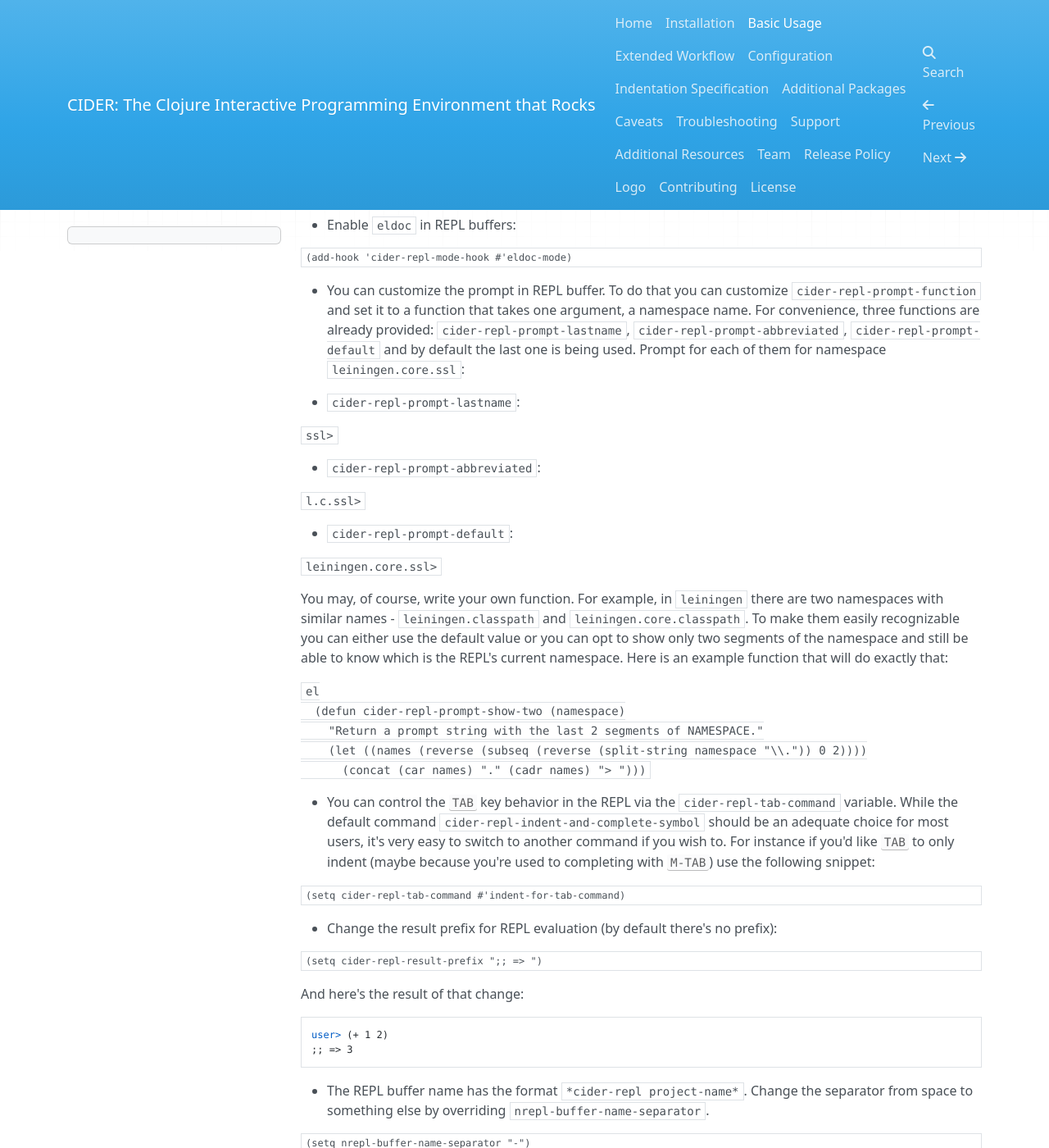
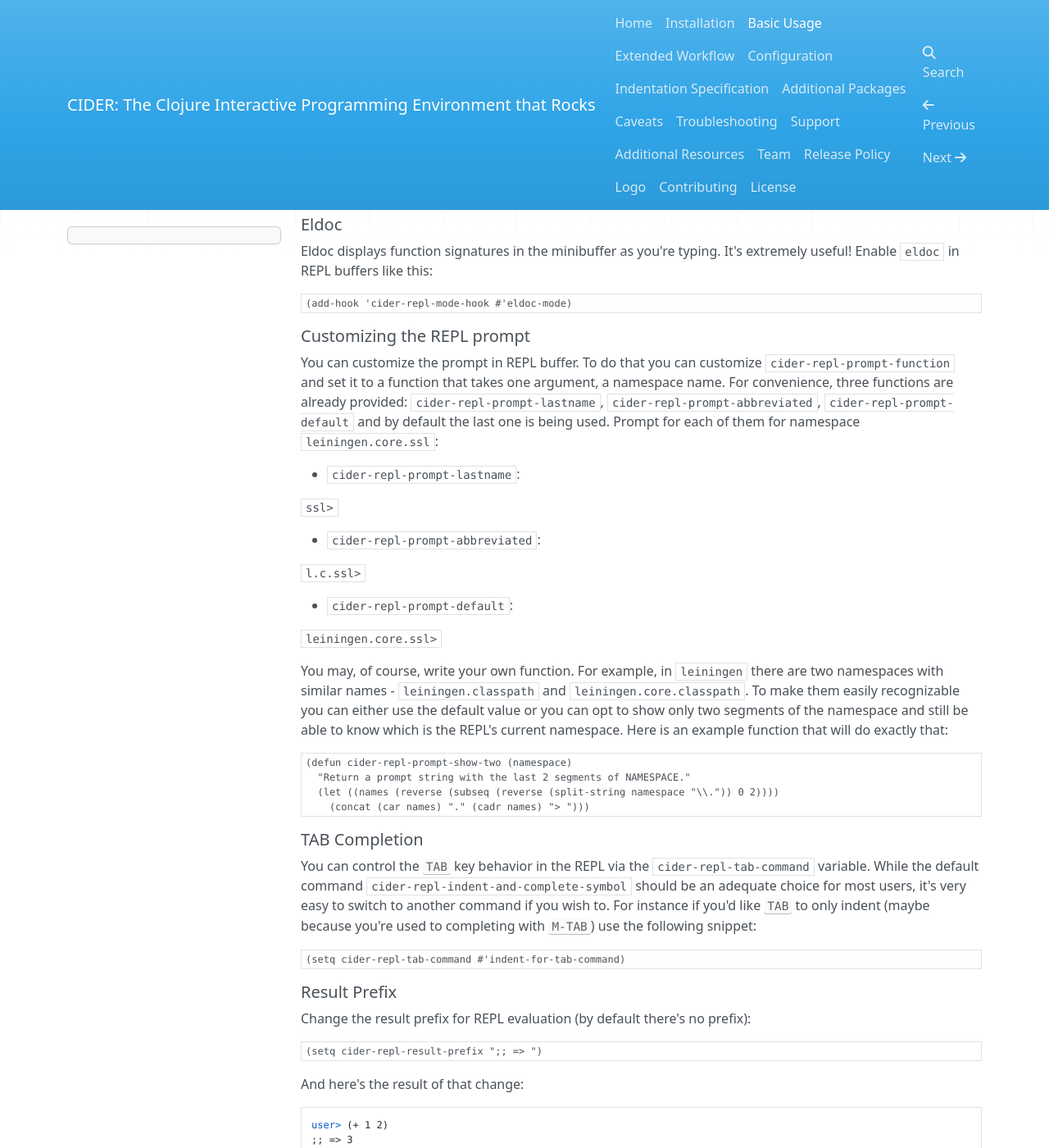
Before and after one commit to clojure-emacs/cider, an MkDocs documentation site: the page built from doc/basic_usage.md, in a window 1280 px wide and 1400 px high, scrolled down 7470 px. Shown: the whole window at 82% size. Built offline with MkDocs 1.6.1, drawn with Linux system fonts in a browser that asks for light colours; nearby versions of some CDN libraries; old or Windows-style settings are respelled for this version of MkDocs; some of the changed text lies outside the part shown.

Commit message:
Tweak a bit the REPL config section

````diff
--- a/doc/basic_usage.md
+++ b/doc/basic_usage.md
@@ -194,18 +194,23 @@
 
 #### REPL Configuration
 
-* Enable `eldoc` in REPL buffers:
+##### Eldoc
+
+Eldoc displays function signatures in the minibuffer as you're typing.
+It's extremely useful! Enable `eldoc` in REPL buffers like this:
 
 ```el
 (add-hook 'cider-repl-mode-hook #'eldoc-mode)
 ```
 
-* You can customize the prompt in REPL buffer. To do that you can customize
-  `cider-repl-prompt-function` and set it to a function that takes one argument,
-  a namespace name. For convenience, three functions are already provided:
-  `cider-repl-prompt-lastname`, `cider-repl-prompt-abbreviated`,
-  `cider-repl-prompt-default` and by default the last one is being used.
-  Prompt for each of them for namespace `leiningen.core.ssl`:
+##### Customizing the REPL prompt
+
+You can customize the prompt in REPL buffer. To do that you can customize
+`cider-repl-prompt-function` and set it to a function that takes one argument,
+a namespace name. For convenience, three functions are already provided:
+`cider-repl-prompt-lastname`, `cider-repl-prompt-abbreviated`,
+`cider-repl-prompt-default` and by default the last one is being used.
+Prompt for each of them for namespace `leiningen.core.ssl`:
 
   * `cider-repl-prompt-lastname`:
 
@@ -225,21 +230,23 @@
   leiningen.core.ssl>
   ```
 
-  You may, of course, write your own function. For example, in `leiningen` there
-  are two namespaces with similar names - `leiningen.classpath` and
-  `leiningen.core.classpath`. To make them easily recognizable you can either
-  use the default value or you can opt to show only two segments of the
-  namespace and still be able to know which is the REPL's current
-  namespace. Here is an example function that will do exactly that:
+You may, of course, write your own function. For example, in `leiningen` there
+are two namespaces with similar names - `leiningen.classpath` and
+`leiningen.core.classpath`. To make them easily recognizable you can either
+use the default value or you can opt to show only two segments of the
+namespace and still be able to know which is the REPL's current
+namespace. Here is an example function that will do exactly that:
 
-  ```el
-  (defun cider-repl-prompt-show-two (namespace)
-    "Return a prompt string with the last 2 segments of NAMESPACE."
-    (let ((names (reverse (subseq (reverse (split-string namespace "\\.")) 0 2))))
-      (concat (car names) "." (cadr names) "> ")))
-  ```
+```el
+(defun cider-repl-prompt-show-two (namespace)
+  "Return a prompt string with the last 2 segments of NAMESPACE."
+  (let ((names (reverse (subseq (reverse (split-string namespace "\\.")) 0 2))))
+    (concat (car names) "." (cadr names) "> ")))
+```
 
-* You can control the <kbd>TAB</kbd> key behavior in the REPL via the
+##### TAB Completion
+
+You can control the <kbd>TAB</kbd> key behavior in the REPL via the
 `cider-repl-tab-command` variable.  While the default command
 `cider-repl-indent-and-complete-symbol` should be an adequate choice for
 most users, it's very easy to switch to another command if you wish
@@ -251,7 +258,9 @@
 (setq cider-repl-tab-command #'indent-for-tab-command)
 ```
 
-* Change the result prefix for REPL evaluation (by default there's no prefix):
+##### Result Prefix
+
+Change the result prefix for REPL evaluation (by default there's no prefix):
 
 ```el
 (setq cider-repl-result-prefix ";; => ")
@@ -264,21 +273,25 @@
 ;; => 3
 ```
 
-* The REPL buffer name has the format `*cider-repl project-name*`.
-Change the separator from space to something else by overriding `nrepl-buffer-name-separator`.
+##### Customize the REPL Buffer's Name
+
+The REPL buffer name has the format `*cider-repl project-name*`.
+You can change the separator from space to something else by overriding `nrepl-buffer-name-separator`.
 
 ```el
 (setq nrepl-buffer-name-separator "-")
 ```
 
-* The REPL buffer name can also display the port on which the nREPL server is running.
+The REPL buffer name can also display the port on which the nREPL server is running.
 Buffer name will look like `*cider-repl project-name:port*`.
 
 ```el
 (setq nrepl-buffer-name-show-port t)
 ```
 
-* Normally code in the REPL is font-locked the same way as in
+##### Font-locking
+
+Normally code in the REPL is font-locked the same way as in
 `clojure-mode`. Before CIDER 0.10 by default REPL input was font-locked with
 `cider-repl-input-face` (after you press `RET`) and results were font-locked with
 `cider-repl-result-face`. If you want to restore the old behaviour use:
````
